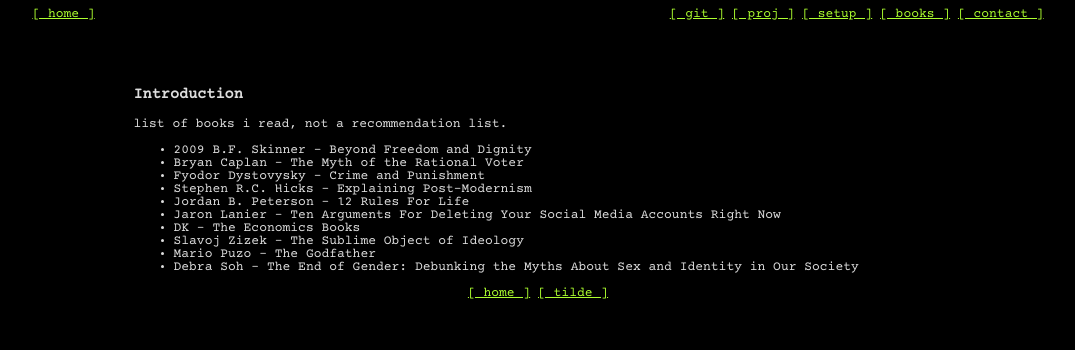
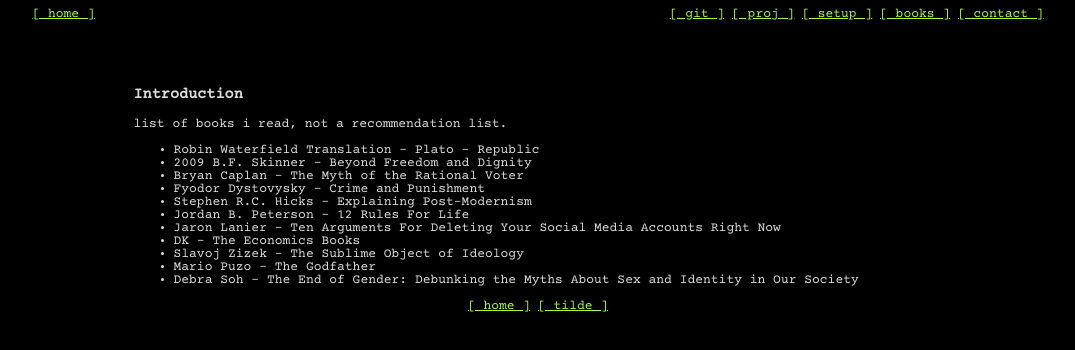
Before and after one commit to ayham-1/tilde, a plain HTML site: page books.htm in a window 1280 px wide. Shown: the whole page, without its empty margins (102-1177 px from the left). Drawn offline with Linux system fonts and the light colour scheme.

Commit message:
update books

```diff
--- a/books.htm
+++ b/books.htm
@@ -29,6 +29,7 @@
 					<h3>Introduction</h3>
 					<p>list of books i read, not a recommendation list.</p>
 					<ul>
+							<li>Robin Waterfield Translation - Plato - Republic</li>
 							<li>2009 B.F. Skinner - Beyond Freedom and Dignity</li>
 							<li>Bryan Caplan - The Myth of the Rational Voter</li>
 							<li>Fyodor Dystovysky - Crime and Punishment</li>
```
